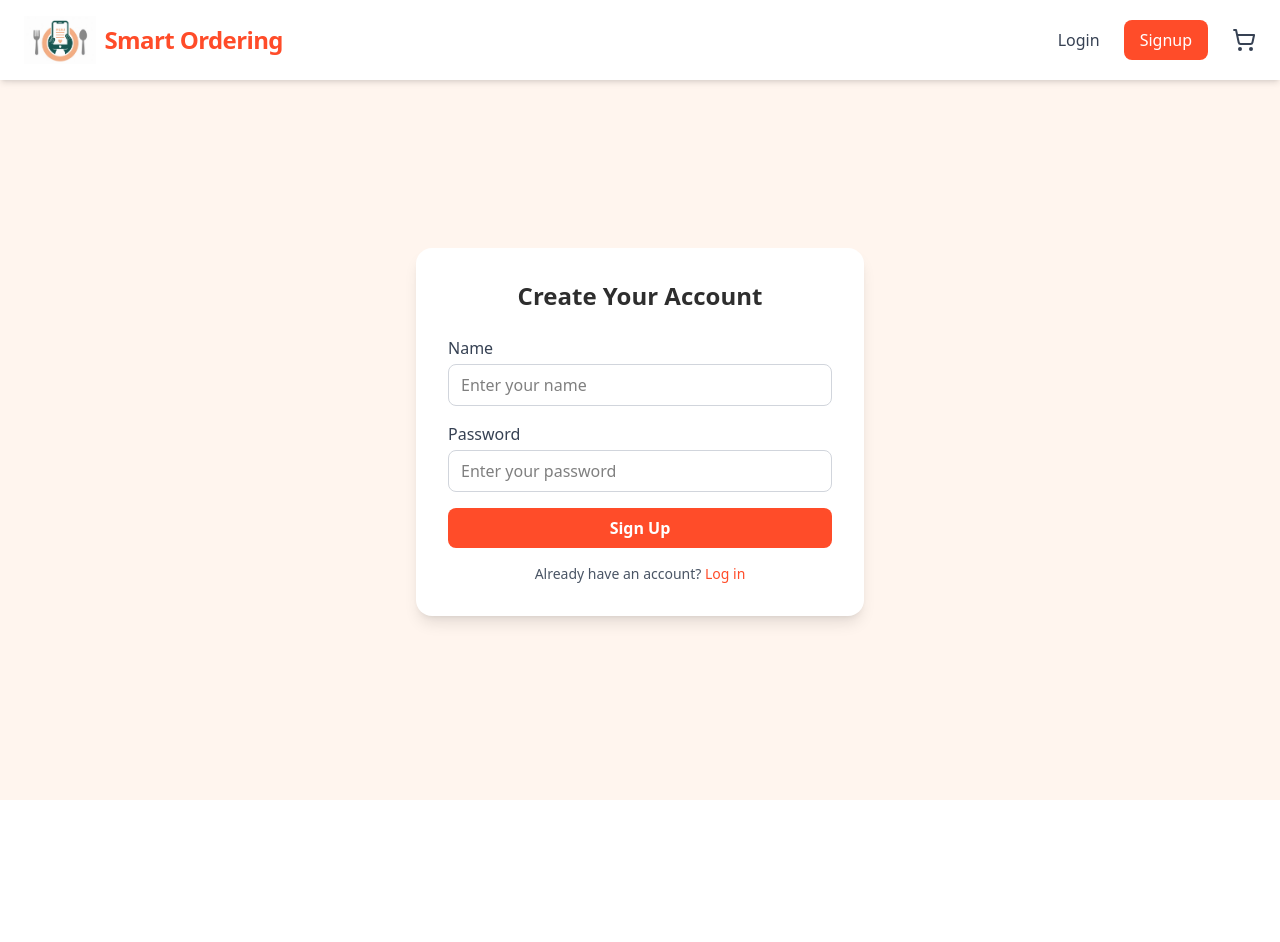
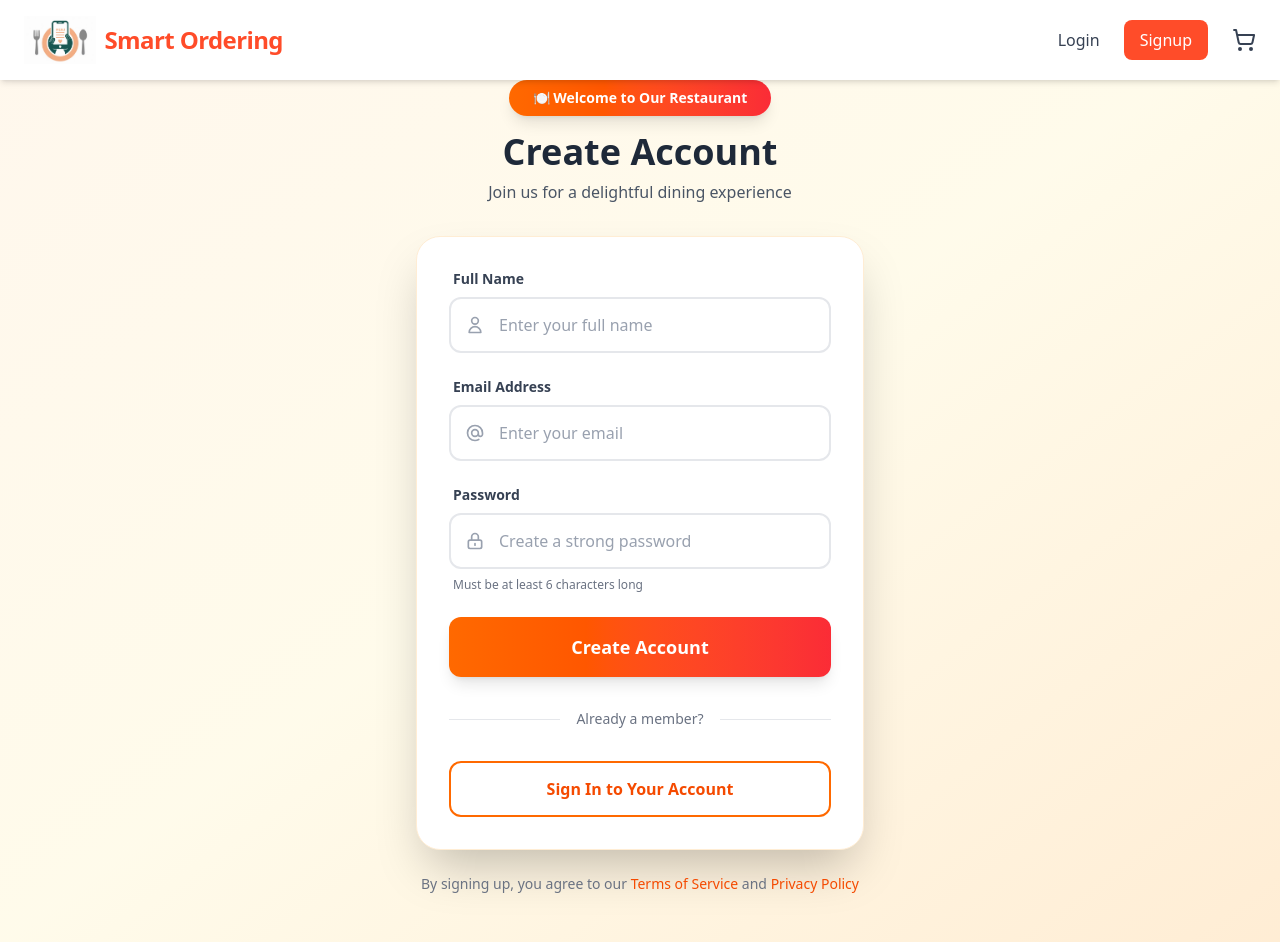
Before and after one commit to AsharAli-042/Smart-Ordering-System, a React (Vite) app: page /signup in a window 1280 px wide. Before the commit the page ends 800 px from the top, so only its background shows below. Built offline with nearby package versions, Linux system fonts and the light colour scheme.

Commit message:
Basic Frontend Page for Checkout Completed. Made Signup page look more appealing. Checkout page needs Functionality added

```diff
--- a/src/App.jsx
+++ b/src/App.jsx
@@ -3,6 +3,7 @@ import Signup from "./pages/Signup";
 import Login from "./pages/Login";
 import Menu from "./pages/Menu";
 import Cart from "./pages/Cart";
+import Checkout from "./pages/Checkout";
 
 export default function App() {
   return (
@@ -11,6 +12,7 @@ export default function App() {
       <Route path="/signup" element={<Signup />} />
       <Route path="/login" element={<Login />} />
       <Route path="/cart" element={<Cart />} />
+      <Route path="/checkout" element={<Checkout />} />
     </Routes>
   );
 }
--- a/src/backend/server.js
+++ b/src/backend/server.js
@@ -16,9 +16,9 @@ if (!fs.existsSync(USERS_FILE)) {
 
 // Signup Route
 app.post("/signup", (req, res) => {
-    const { name, password } = req.body;
-    if (!name || !password) {
-        return res.status(400).json({ message: "Name and password are required" });
+    const { name, email, password } = req.body;
+    if (!name || !email || !password) {
+      return res.status(400).json({ message: "All fields are required" });
     }
 
     const users = JSON.parse(fs.readFileSync(USERS_FILE));
@@ -28,8 +28,12 @@ app.post("/signup", (req, res) => {
         return res.status(400).json({ message: "User already exists" });
     }
 
+    if (users.find((u) => u.email === email)) {
+      return res.status(400).json({ message: "Email already registered" });
+  }
+
     // Save user (no hashing for simplicity)
-    users.push({ name, password });
+    users.push({ name, email, password });
     fs.writeFileSync(USERS_FILE, JSON.stringify(users, null, 2));
 
     res.json({ message: "Signup successful" });
--- a/src/backend/users.json
+++ b/src/backend/users.json
@@ -1,18 +1,7 @@
 [
   {
-    "name": "Ashar Ali Rizvi",
-    "password": "1234"
-  },
-  {
     "name": "Ashar Ali",
-    "password": "1234"
-  },
-  {
-    "name": "Asad Ali",
-    "password": "asad123"
-  },
-  {
-    "name": "Abbas",
-    "password": "123"
+    "email": "advisor@gmail.com",
+    "password": "123456"
   }
 ]
--- a/src/pages/Signup.jsx
+++ b/src/pages/Signup.jsx
@@ -1,22 +1,26 @@
-// inside Signup.jsx
+
 import { useState } from "react";
 import { Link, useNavigate } from "react-router-dom";
 import Navbar from "../components/Navbar";
 
 export default function Signup() {
+  const [email, setEmail] = useState("");
   const [name, setName] = useState("");
   const [password, setPassword] = useState("");
   const [error, setError] = useState("");
+  const [isLoading, setIsLoading] = useState(false);
   const navigate = useNavigate();
 
   const handleSubmit = async (e) => {
     e.preventDefault();
     setError("");
+    setIsLoading(true);
 
+    try {
       const res = await fetch("http://localhost:5000/signup", {
         method: "POST",
         headers: { "Content-Type": "application/json" },
-      body: JSON.stringify({ name, password }),
+        body: JSON.stringify({ name, email, password }),
       });
 
       const data = await res.json();
@@ -27,55 +31,173 @@ export default function Signup() {
       } else {
         setError(data.message);
       }
+
+    // eslint-disable-next-line no-unused-vars
+    } catch (err) {
+      setError("Something went wrong. Please try again.");
+    } finally {
+      setIsLoading(false);
+    }
   };
 
   return (
-    <div className="min-h-screen bg-[#FFF5EE]">
+    <div className="min-h-screen bg-linear-to-br from-orange-50 via-amber-50 to-orange-100">
       <Navbar />
-      <div className="flex justify-center items-center h-screen pt-16">
-        <div className="bg-white p-8 rounded-2xl shadow-lg w-[90%] max-w-md">
-          <h2 className="text-2xl font-bold text-center text-[#2E2E2E] mb-6">
-            Create Your Account
-          </h2>
 
-          <form className="flex flex-col gap-4" onSubmit={handleSubmit}>
-            <div>
-              <label className="block text-gray-700 mb-1 font-medium">Name</label>
+      {/* Hero Section with Background Pattern */}
+      <div className="flex justify-center items-center min-h-screen pt-20 pb-12 px-4">
+        <div className="w-full max-w-md">
+
+          {/* Decorative Element */}
+          <div className="text-center mb-8">
+            <div className="inline-block bg-linear-to-r from-orange-500 to-red-500 text-white px-6 py-2 rounded-full text-sm font-semibold shadow-lg mb-4">
+              🍽️ Welcome to Our Restaurant
+            </div>
+            <h1 className="text-4xl font-bold text-gray-800 mb-2">
+              Create Account
+            </h1>
+            <p className="text-gray-600">Join us for a delightful dining experience</p>
+          </div>
+
+          {/* Main Card */}
+          <div className="bg-white rounded-3xl shadow-2xl p-8 border border-orange-100">
+
+            <form className="space-y-6" onSubmit={handleSubmit}>
+
+              {/* Name Input */}
+              <div className="space-y-2">
+                <label className="block text-sm font-semibold text-gray-700 ml-1">
+                  Full Name
+                </label>
+                <div className="relative">
+                  <div className="absolute inset-y-0 left-0 pl-4 flex items-center pointer-events-none">
+                    <svg className="h-5 w-5 text-gray-400" fill="none" viewBox="0 0 24 24" stroke="currentColor">
+                      <path strokeLinecap="round" strokeLinejoin="round" strokeWidth={2} d="M16 7a4 4 0 11-8 0 4 4 0 018 0zM12 14a7 7 0 00-7 7h14a7 7 0 00-7-7z" />
+                    </svg>
+                  </div>
                   <input
                     type="text"
-                placeholder="Enter your name"
+                    placeholder="Enter your full name"
                     value={name}
                     onChange={(e) => setName(e.target.value)}
-                className="w-full border border-gray-300 rounded-lg px-3 py-2 focus:outline-none focus:border-[#FF4C29]"
+                    required
+                    className="w-full pl-12 pr-4 py-3.5 border-2 border-gray-200 rounded-xl focus:outline-none focus:border-orange-500 focus:ring-2 focus:ring-orange-200 transition-all duration-200 text-gray-800 placeholder-gray-400"
                   />
                 </div>
+              </div>
 
-            <div>
-              <label className="block text-gray-700 mb-1 font-medium">Password</label>
+              {/* Email Input */}
+              <div className="space-y-2">
+                <label className="block text-sm font-semibold text-gray-700 ml-1">
+                  Email Address
+                </label>
+                <div className="relative">
+                  <div className="absolute inset-y-0 left-0 pl-4 flex items-center pointer-events-none">
+                    <svg className="h-5 w-5 text-gray-400" fill="none" viewBox="0 0 24 24" stroke="currentColor">
+                      <path strokeLinecap="round" strokeLinejoin="round" strokeWidth={2} d="M16 12a4 4 0 10-8 0 4 4 0 008 0zm0 0v1.5a2.5 2.5 0 005 0V12a9 9 0 10-9 9m4.5-1.206a8.959 8.959 0 01-4.5 1.207" />
+                    </svg>
+                  </div>
+                  <input
+                    type="email"
+                    placeholder="Enter your email"
+                    value={email}
+                    onChange={(e) => setEmail(e.target.value)}
+                    required
+                    className="w-full pl-12 pr-4 py-3.5 border-2 border-gray-200 rounded-xl focus:outline-none focus:border-orange-500 focus:ring-2 focus:ring-orange-200 transition-all duration-200 text-gray-800 placeholder-gray-400"
+                  />
+                </div>
+              </div>
+
+              {/* Password Input */}
+              <div className="space-y-2">
+                <label className="block text-sm font-semibold text-gray-700 ml-1">
+                  Password
+                </label>
+                <div className="relative">
+                  <div className="absolute inset-y-0 left-0 pl-4 flex items-center pointer-events-none">
+                    <svg className="h-5 w-5 text-gray-400" fill="none" viewBox="0 0 24 24" stroke="currentColor">
+                      <path strokeLinecap="round" strokeLinejoin="round" strokeWidth={2} d="M12 15v2m-6 4h12a2 2 0 002-2v-6a2 2 0 00-2-2H6a2 2 0 00-2 2v6a2 2 0 002 2zm10-10V7a4 4 0 00-8 0v4h8z" />
+                    </svg>
+                  </div>
                   <input
                     type="password"
-                placeholder="Enter your password"
+                    placeholder="Create a strong password"
                     value={password}
                     onChange={(e) => setPassword(e.target.value)}
-                className="w-full border border-gray-300 rounded-lg px-3 py-2 focus:outline-none focus:border-[#FF4C29]"
+                    required
+                    className="w-full pl-12 pr-4 py-3.5 border-2 border-gray-200 rounded-xl focus:outline-none focus:border-orange-500 focus:ring-2 focus:ring-orange-200 transition-all duration-200 text-gray-800 placeholder-gray-400"
                   />
                 </div>
+                <p className="text-xs text-gray-500 ml-1 mt-1">
+                  Must be at least 6 characters long
+                </p>
+              </div>
 
-            {error && <p className="text-red-500 text-sm">{error}</p>}
+              {/* Error Message */}
+              {error && (
+                <div className="bg-red-50 border-l-4 border-red-500 p-4 rounded-lg">
+                  <div className="flex items-center">
+                    <svg className="h-5 w-5 text-red-500 mr-2" fill="currentColor" viewBox="0 0 20 20">
+                      <path fillRule="evenodd" d="M10 18a8 8 0 100-16 8 8 0 000 16zM8.707 7.293a1 1 0 00-1.414 1.414L8.586 10l-1.293 1.293a1 1 0 101.414 1.414L10 11.414l1.293 1.293a1 1 0 001.414-1.414L11.414 10l1.293-1.293a1 1 0 00-1.414-1.414L10 8.586 8.707 7.293z" clipRule="evenodd" />
+                    </svg>
+                    <p className="text-sm font-medium text-red-800">{error}</p>
+                  </div>
+                </div>
+              )}
 
+              {/* Submit Button */}
               <button
                 type="submit"
-              className="w-full bg-[#FF4C29] text-white py-2 rounded-lg font-semibold hover:bg-[#E63E1F] transition"
+                disabled={isLoading}
+                className="w-full bg-linear-to-r from-orange-500 to-red-500 text-white py-4 rounded-xl font-bold text-lg shadow-lg hover:shadow-xl hover:from-orange-600 hover:to-red-600 transform hover:scale-[1.02] transition-all duration-200 disabled:opacity-50 disabled:cursor-not-allowed disabled:transform-none"
               >
-              Sign Up
+                {isLoading ? (
+                  <span className="flex items-center justify-center">
+                    <svg className="animate-spin -ml-1 mr-3 h-5 w-5 text-white" fill="none" viewBox="0 0 24 24">
+                      <circle className="opacity-25" cx="12" cy="12" r="10" stroke="currentColor" strokeWidth="4"></circle>
+                      <path className="opacity-75" fill="currentColor" d="M4 12a8 8 0 018-8V0C5.373 0 0 5.373 0 12h4zm2 5.291A7.962 7.962 0 014 12H0c0 3.042 1.135 5.824 3 7.938l3-2.647z"></path>
+                    </svg>
+                    Creating Account...
+                  </span>
+                ) : (
+                  "Create Account"
+                )}
               </button>
             </form>
 
-          <p className="text-center text-sm text-gray-600 mt-4">
-            Already have an account?{" "}
-            <Link to="/login" className="text-[#FF4C29] font-medium hover:underline">
-              Log in
+            {/* Divider */}
+            <div className="relative my-8">
+              <div className="absolute inset-0 flex items-center">
+                <div className="w-full border-t border-gray-200"></div>
+              </div>
+              <div className="relative flex justify-center text-sm">
+                <span className="px-4 bg-white text-gray-500 font-medium">
+                  Already a member?
+                </span>
+              </div>
+            </div>
+
+            {/* Login Link */}
+            <div className="text-center">
+              <Link
+                to="/login"
+                className="inline-flex items-center justify-center w-full py-3.5 px-4 border-2 border-orange-500 text-orange-600 font-semibold rounded-xl hover:bg-orange-50 transition-all duration-200"
+              >
+                Sign In to Your Account
               </Link>
+            </div>
+          </div>
+
+          {/* Footer Note */}
+          <p className="text-center text-sm text-gray-500 mt-6">
+            By signing up, you agree to our{" "}
+            <a href="#" className="text-orange-600 hover:text-orange-700 font-medium">
+              Terms of Service
+            </a>{" "}
+            and{" "}
+            <a href="#" className="text-orange-600 hover:text-orange-700 font-medium">
+              Privacy Policy
+            </a>
           </p>
         </div>
       </div>
```
Also changed, not shown: src/pages/Checkout.jsx (added, +78 -0 lines), src/components/Navbar.jsx (line endings or trailing spaces). Lines whose indentation alone changed are shown as unchanged.
